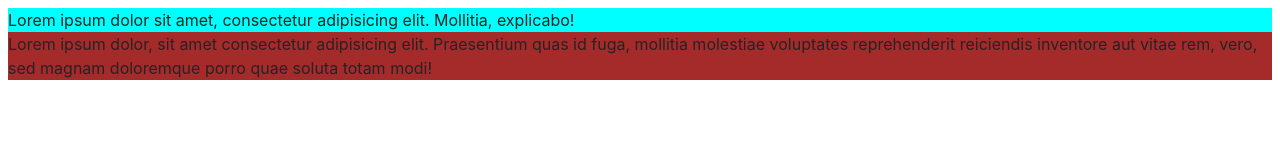
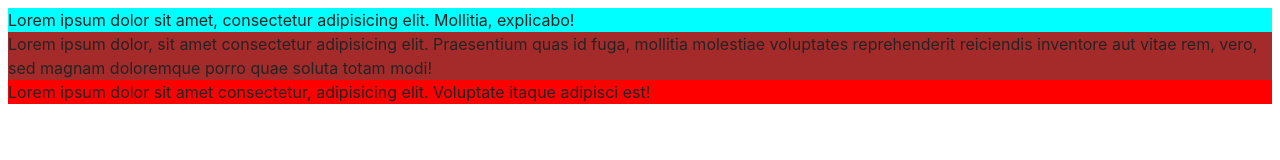
Before and after one commit to El4amor/team4rever, a website built with Vite: page src/index.html in a window 1280 px wide. Built offline with nearby package versions, Linux system fonts and the light colour scheme.

Commit message:
features

```diff
--- /dev/null
+++ b/src/css/features.css
@@ -0,0 +1,3 @@
+.features {
+    background-color: red;
+}
--- a/src/css/styles.css
+++ b/src/css/styles.css
@@ -7,6 +7,7 @@
 @import url('./reset.css');
 @import url('./header.css');
 @import url('./hero.css');
+@import url('./features.css');
 
 
 :root {
--- a/src/index.html
+++ b/src/index.html
@@ -11,6 +11,7 @@
     <load src="partials/header.html" />
     <main>
       <load src="partials/hero.html" />
+      <load src="partials/features.html" />
 
     </main>
     <script type="module" src="/main.js"></script>
--- /dev/null
+++ b/src/partials/features.html
@@ -0,0 +1,3 @@
+<section class="features">
+    <p>Lorem ipsum dolor sit amet consectetur, adipisicing elit. Voluptate itaque adipisci est!</p>
+</section>
```
